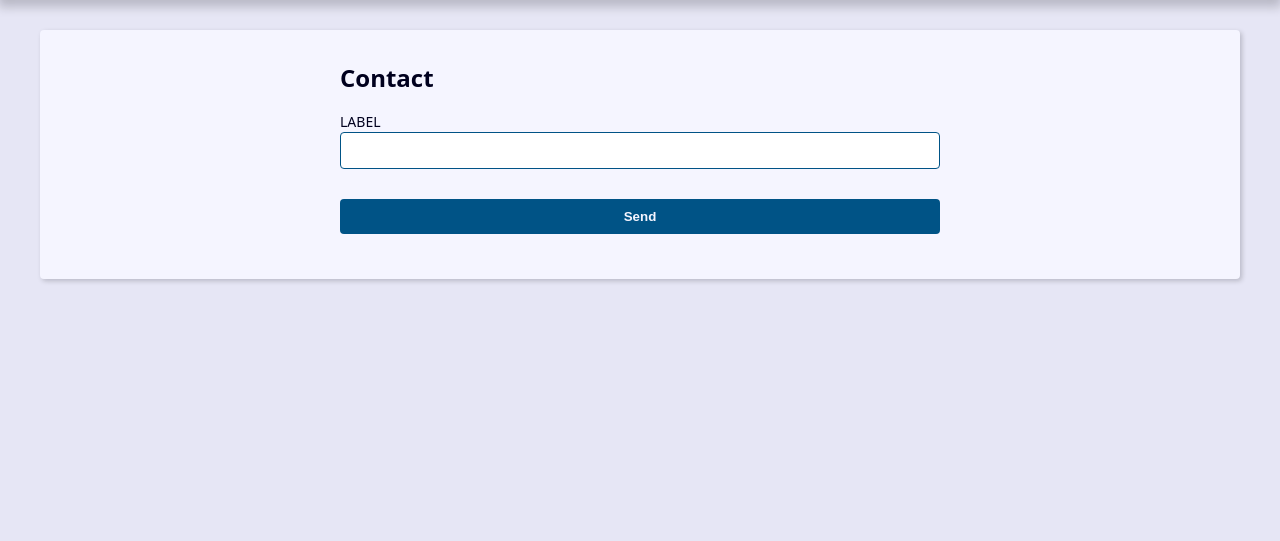
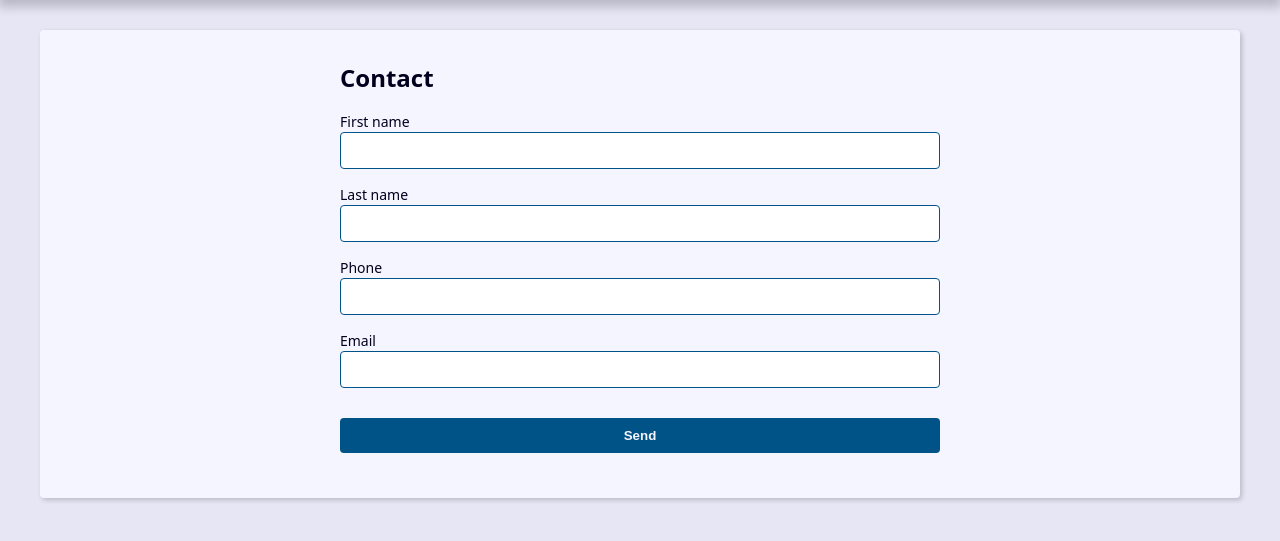
Before and after one commit to BrunaBallerini/django-agenda, a Django app: page /contact/create/ in a window 1280 px wide. Shown: the part 239-780 px from the top of the page. Run offline with Django 5.2, Linux system fonts and the light colour scheme.

Commit message:
Criando formulario com forms.ModelForm do Django

```diff
--- a/contact/templates/contact/create.html
+++ b/contact/templates/contact/create.html
@@ -3,21 +3,32 @@
 {% block content %}
   <div class="form-wrapper">
     <h2>Contact</h2>
-  <form action="" method="POST" enctype="multipart/form-data">
+    <form action="{% url 'contact:create' %}" method="POST" enctype="multipart/form-data">
+      {% csrf_token %}
 
       <div class="form-content">
+        {% for field in form %}
           <div class="form-group">
-        <label for="id_first_name">LABEL</label>
-        <input type="text" name="first_name" maxlength="255" id="id_first_name">
+            <label for="{{ field.id_for_label }}">{{ field.label }}</label>
+            {{ field }}
+            {{ field.errors }}
+          </div>
+        {% endfor %}
+      </div>
+
+      {% if form.non_field_errors %}
+        <div class="form-content">
+          <div class="form-group">
+            <div class="message error">{{ form.non_field_errors }}</div>
           </div>
         </div>
+      {% endif %}
 
       <div class="form-content">
         <div class="form-group">
           <button class="btn" type="submit">Send</button>
         </div>
       </div>
-
     </form>
   </div>
 {% endblock %}
--- a/contact/views/contact_forms.py
+++ b/contact/views/contact_forms.py
@@ -1,22 +1,62 @@
-from django.core.paginator import Paginator
-from django.db.models import Q
+from typing import Any
+
+from django.core.exceptions import ValidationError
+from django.forms import ModelForm
 from django.shortcuts import get_object_or_404, redirect, render
 
 from contact.models import Contact
 
 
+class ContactForm(ModelForm):
+    class Meta:
+        model = Contact
+        fields = (
+            'first_name',
+            'last_name',
+            'phone',
+            'email',
+        )
+
+    def clean(self):
+        cleaned_data = self.cleaned_data
+        print(cleaned_data)
+
+        # self.add_error(
+        #     'first_name',
+        #     ValidationError(
+        #         'Mensagem de erro',
+        #         code='invalid',
+        #     ),
+        # )
+
+        # self.add_error(
+        #     None,
+        #     ValidationError(
+        #         'Mensagem de erro',
+        #         code='invalid',
+        #     ),
+        # )
+
+        return super().clean()
+
+
 def create(request):
-    # contacts = Contact.objects\
-    #     .filter(show=True)\
-    #     .order_by('-id')
+    if request.method == 'POST':
 
-    # paginator = Paginator(contacts, 10)
-    # page_number = request.GET.get("page")
-    # page_obj = paginator.get_page(page_number)
+        context = {
+            'site_title': 'Cria contatos',
+            'form': ContactForm(data=request.POST)
+        }
+
+        return render(
+            request,
+            'contact/create.html',
+            context,
+        )
 
     context = {
-        # 'page_obj': page_obj,
         'site_title': 'Cria contatos',
+        'form': ContactForm()
     }
 
     return render(
```
Lines whose indentation alone changed are shown as unchanged.
